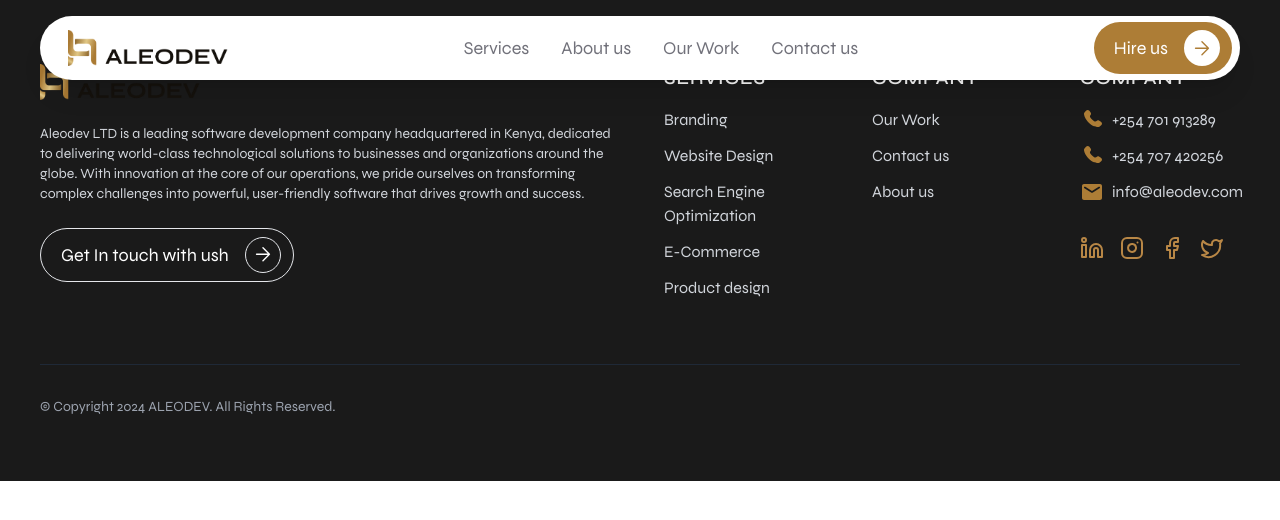
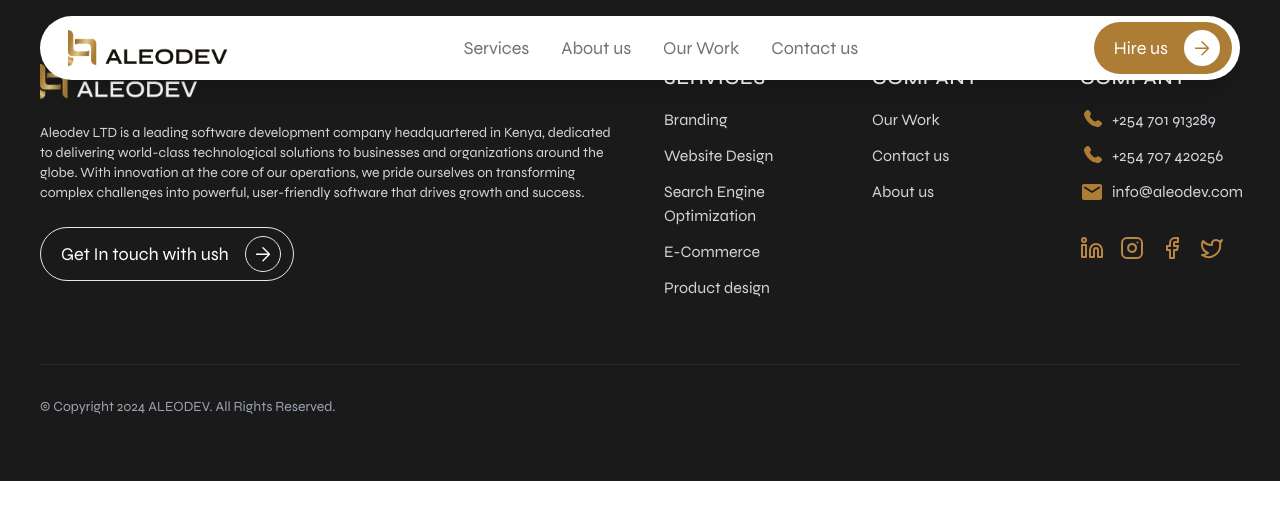
Before and after one commit to johnifemezuo/aleodev, a Next.js app: page /PageWrapper in a window 1280 px wide. Shown: the top 520 px of the page. Built offline with nearby package versions, Linux system fonts and the light colour scheme.

Commit message:
image fix

```diff
--- a/src/components/UI/Footer/Footer.tsx
+++ b/src/components/UI/Footer/Footer.tsx
@@ -12,7 +12,7 @@
         <div className="grid grid-cols-1 md:grid-cols-2 lg:grid-cols-2 gap-12">
           <div className="space-y-6 :w-[400px]">
               <img
-                src="/images/aleodev-logo.png"
+                src="/images/aleodev-white.png"
                 alt=""
                 className="w-[140px] lg:w-40"
               />
```
Also changed, not shown: public/images/aleodev-white.png (renamed from public/images/Logo-white.png).
